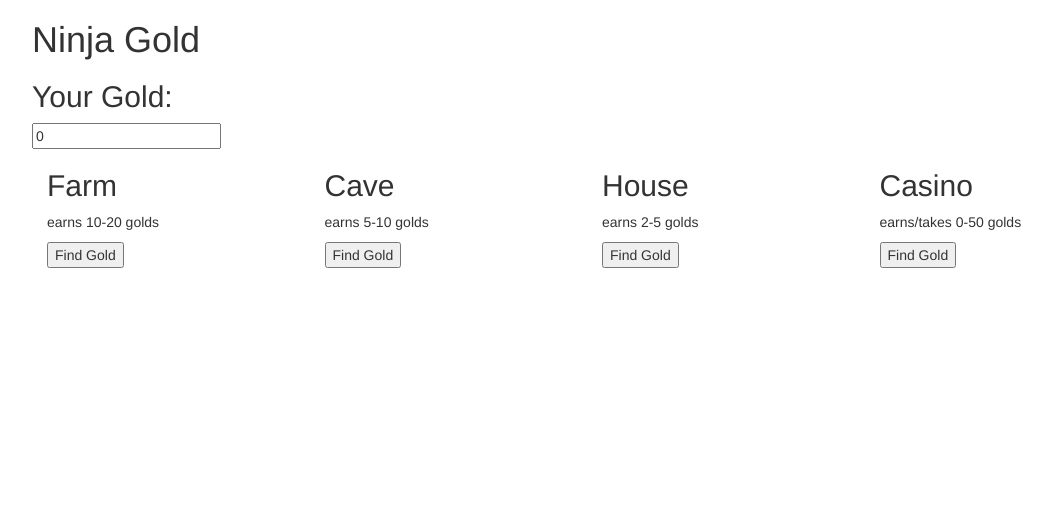
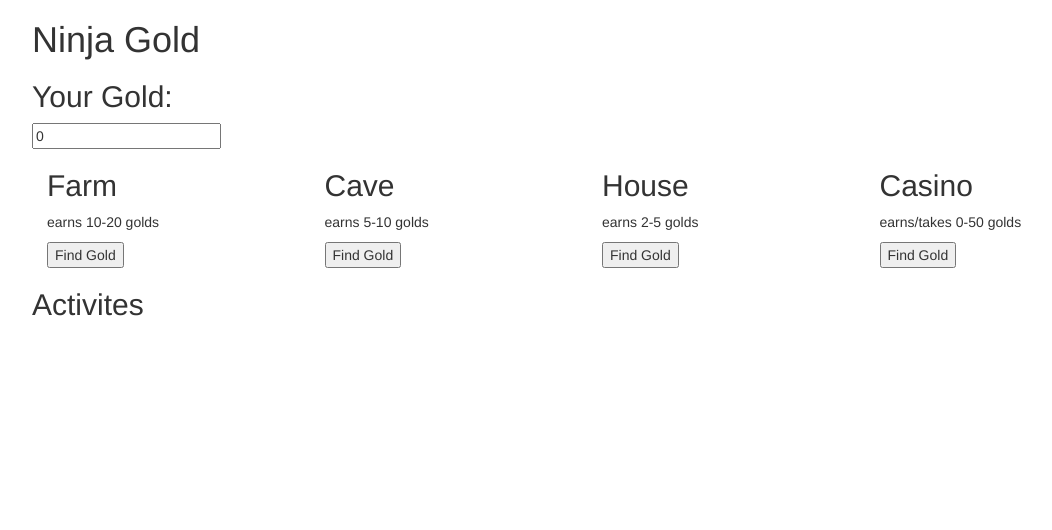
Before and after one commit to jessica-yzliu/ninja-gold, a Django app: page / in a window 1280 px wide. Shown: the top 530 px of the page, without its empty margins (38-1090 px from the left). Run offline with Django 3.2, Linux system fonts and the light colour scheme; some libraries are stand-ins or nearby versions.

Commit message:
activities

```diff
--- a/apps/ninja_gold/models.py
+++ b/apps/ninja_gold/models.py
@@ -8,31 +8,45 @@ class Wallet():
     def __init__(self, request):
         self.total_gold = 0
         self.request = request
+        self.activites = []
         if "total_gold" in request.session:
             self.total_gold = request.session['total_gold']
+        if "activites" in request.session:
+            self.activites = request.session['activites']
+
+
 
     def find_gold_in_farm(self):
         random_gold = random.randrange(10, 20)
         self.total_gold += random_gold
+        self.activites.append("Earned " + str(random_gold) + " from the farm.")
         self.save_in_session()
 
     def find_gold_in_cave(self):
         random_gold = random.randrange(5, 10)
         self.total_gold += random_gold
+        self.activites.append("Earned " + str(random_gold) + " from the cave.")
         self.save_in_session()
 
     def find_gold_in_house(self):
         random_gold = random.randrange(2, 5)
         self.total_gold += random_gold
+        self.activites.append("Earned " + str(random_gold) + " from the house.")
         self.save_in_session()
 
     def find_gold_in_casino(self):
         random_gold = int(random.uniform(-50, 50))
         self.total_gold += random_gold
+        if random_gold > 0:
+            self.activites.append("Earned " + str(random_gold) + " from the casino.")
+        else:
+            self.activites.append("Lost " + str(random_gold) + " from the casino.")
         self.save_in_session()
 
     def save_in_session(self):
         self.request.session['total_gold'] = self.total_gold
+        self.request.session['activites'] = self.activites
+
 
     def find_gold(self, location):
         if location == "farm":
--- /dev/null
+++ b/apps/ninja_gold/static/css/style.css
@@ -0,0 +1,4 @@
+#activity {
+  height: 200px;
+  overflow: auto;
+}
--- a/apps/ninja_gold/templates/ninja/index.html
+++ b/apps/ninja_gold/templates/ninja/index.html
@@ -3,6 +3,8 @@
 <head>
   <meta charset="UTF-8">
   <link rel="stylesheet" href="https://maxcdn.bootstrapcdn.com/bootstrap/3.3.6/css/bootstrap.min.css">
+  {% load staticfiles %}
+  <link rel="stylesheet" href="{% static 'css/style.css' %}">
   <title>Document</title>
 </head>
 <body>
@@ -38,12 +40,14 @@
     </div>
     </form>
 
-    <div class="col-xs-12">
-
+  </div>
+  <div class="row col-md-12">
+    <h2>Activites </h2>
+    <div id="activity">
+    {% for activity in activites %}
+      <p>{{activity}}</p>
+    {% endfor %}
     </div>
-
-
-
   </div>
 
   </div>
--- a/apps/ninja_gold/views.py
+++ b/apps/ninja_gold/views.py
@@ -7,7 +7,8 @@ from apps.ninja_gold.models import Wallet, Form
 def index(request):
     wallet = Wallet(request)
     context = {
-        'total': wallet.total_gold
+        'total': wallet.total_gold,
+        'activites': wallet.activites
     }
     return render(request, 'ninja/index.html', context)
 
```
Also changed, not shown: db.sqlite3.
